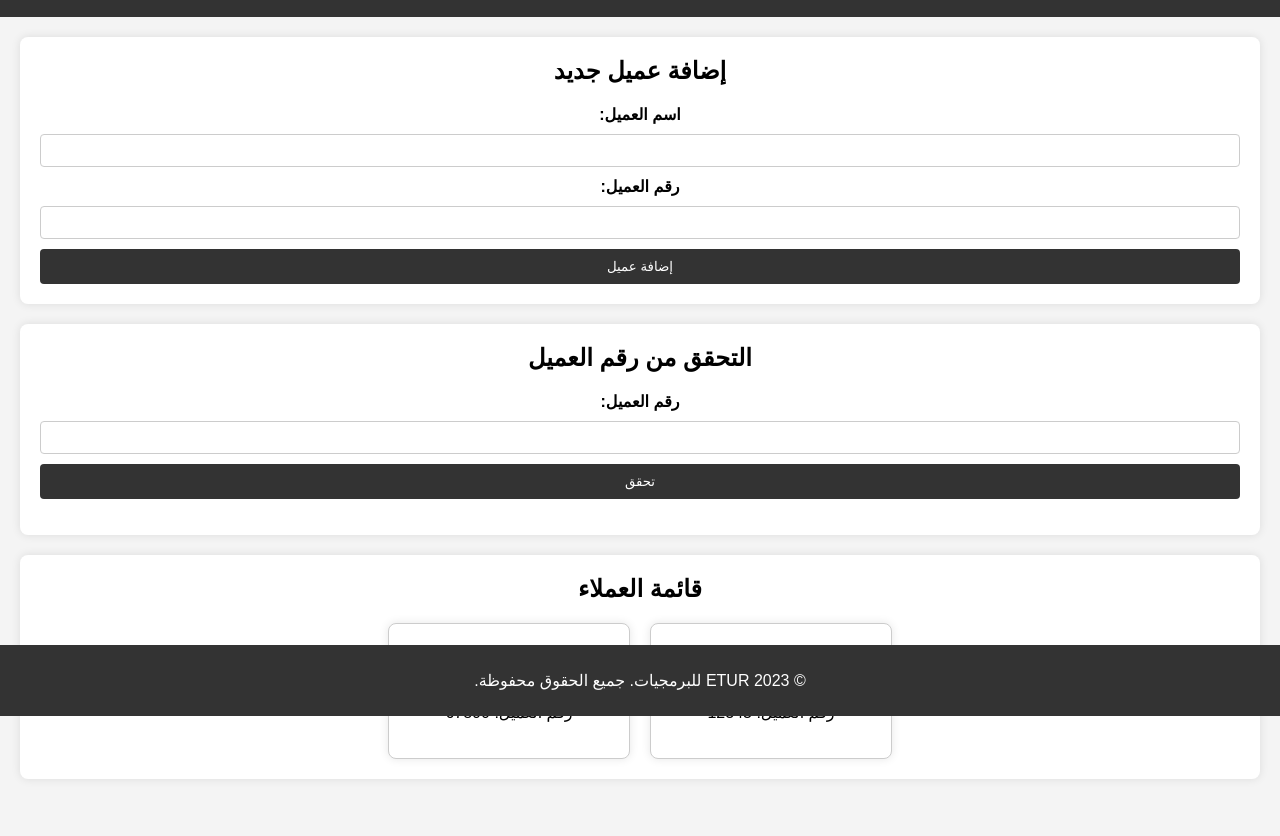
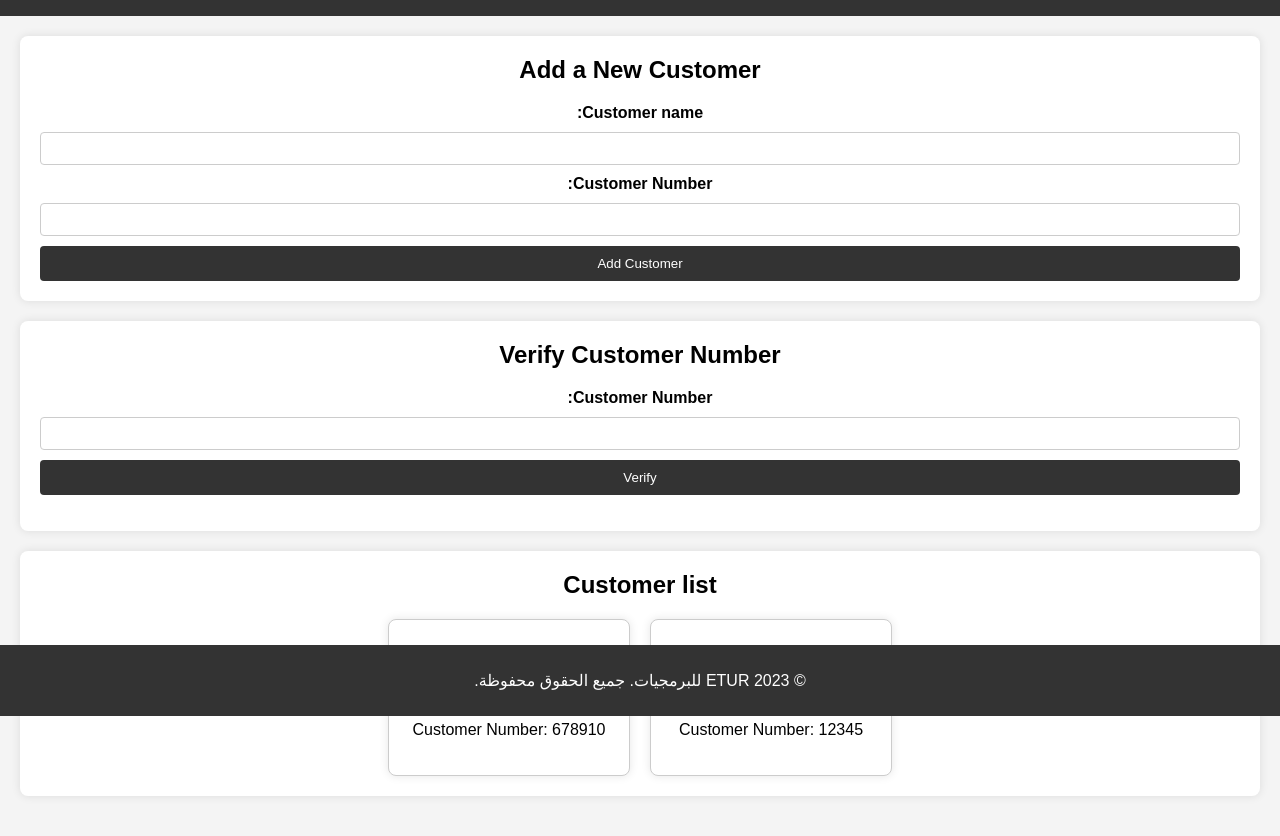
Before and after one commit to alhayekmahmoud/ETUR01, a plain HTML site: page src/website/index.html in a window 1280 px wide. Shown: the part 84-920 px from the top of the page. Drawn offline with Linux system fonts and the light colour scheme.

Commit message:
some changes

```diff
--- a/src/website/index.html
+++ b/src/website/index.html
@@ -3,53 +3,53 @@
 <head>
     <meta charset="UTF-8">
     <meta name="viewport" content="width=device-width, initial-scale=1.0">
-    <title>نظام أرقام العملاء - ETUR للبرمجيات</title>
+    <title>  Customer Number System - ETUR </title>
     <link rel="stylesheet" href="styles.css">
 </head>
 <body>
     <header>
-        <h1>نظام أرقام العملاء - ETUR للبرمجيات</h1>
+        <h1>Customer Number System - ETUR </h1>
     </header>
 
     <main>
         <section id="add-customer">
-            <h2>إضافة عميل جديد</h2>
+            <h2>Add a New Customer </h2>
             <form id="customer-form">
-                <label for="customer-name">اسم العميل:</label>
+                <label for="customer-name">Customer name:</label>
                 <input type="text" id="customer-name" name="customer-name" required>
 
-                <label for="customer-number">رقم العميل:</label>
+                <label for="customer-number">Customer Number:</label>
                 <input type="text" id="customer-number" name="customer-number" required>
 
-                <button type="submit">إضافة عميل</button>
+                <button type="submit">Add Customer</button>
             </form>
         </section>
 
         <section id="check-customer">
-            <h2>التحقق من رقم العميل</h2>
+            <h2>Verify Customer Number</h2>
             <form id="check-form">
-                <label for="check-number">رقم العميل:</label>
+                <label for="check-number">Customer Number:</label>
                 <input type="text" id="check-number" name="check-number" required>
 
-                <button type="submit">تحقق</button>
+                <button type="submit">Verify</button>
             </form>
             <p id="check-result"></p>
         </section>
 
         <section id="customer-list">
-            <h2>قائمة العملاء</h2>
+            <h2>Customer list </h2>
             <div class="customer-cards">
-                <!-- هنا سيتم عرض بطاقات العملاء -->
+                <!-- desplay customers cards -->
                 <div class="customer-cards">
                     <div class="customer-card">
-                        <h3>اسم العميل: محمد أحمد</h3>
-                        <p>رقم العميل: 12345</p>
+                        <h3>Customer Name: Mohamed Ahmen</h3>
+                        <p>Customer Number: 12345</p>
                     </div>
                     <div class="customer-card">
-                        <h3>اسم العميل: علي محمود</h3>
-                        <p>رقم العميل: 67890</p>
+                        <h3>Customer Name: Mohamed Ahmen</h3>
+                        <p>Customer Number: 678910</p>
                     </div>
-                    <!-- يمكنك إضافة المزيد من البطاقات هنا -->
+
                 </div>
             </div>
         </section>
```
